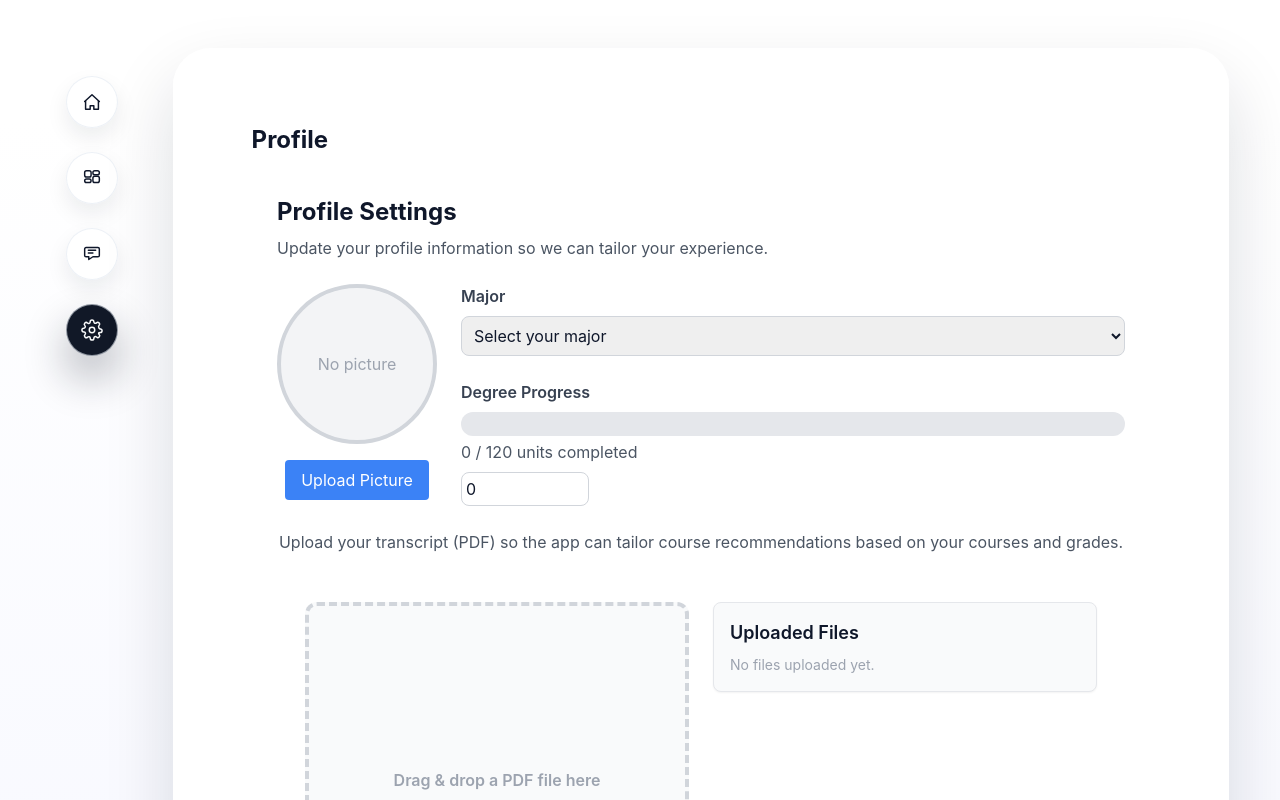
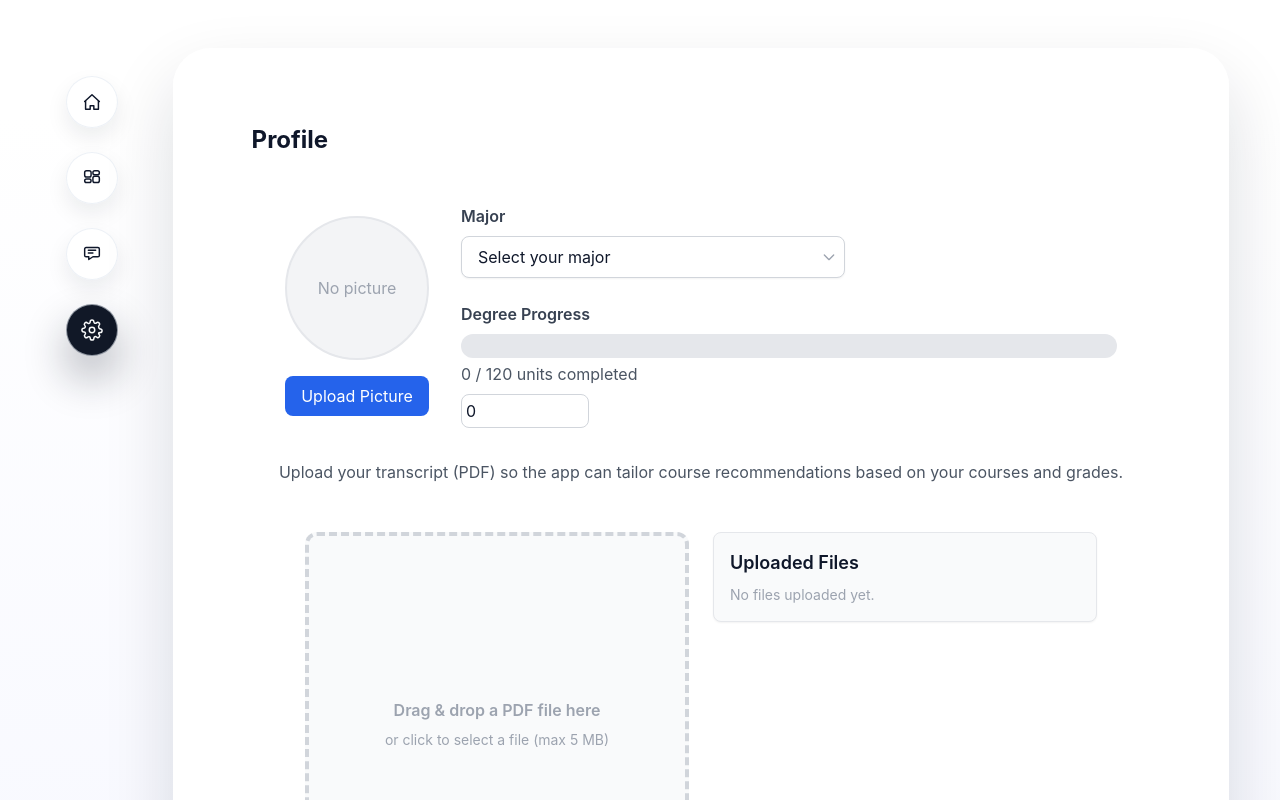
Before and after one commit to StormHacks-2025/ProjectCourseBuilder, a React app in the folder frontend/: page /settings in a window 1280 px wide. Shown: the top 800 px of the page. Built offline with nearby package versions, Linux system fonts and the light colour scheme; the HTML template or start-up script is replaced by a standard one.

Commit message:
ui changes for settings

```diff
--- a/frontend/package.json
+++ b/frontend/package.json
@@ -10,6 +10,8 @@
     "preview": "vite preview"
   },
   "dependencies": {
+    "framer-motion": "^12.23.22",
+    "lucide-react": "^0.544.0",
     "react": "^19.1.1",
     "react-dom": "^19.1.1",
     "react-router-dom": "^7.9.3"
--- a/frontend/src/settingsProfile.jsx
+++ b/frontend/src/settingsProfile.jsx
@@ -19,20 +19,15 @@ export default function SettingsProfile() {
     setProfilePic(URL.createObjectURL(file));
   }
 
-  // Example majors (you can replace with your own list)
+  // Example majors
   const majors = ["Computer Science", "Engineering", "Biology", "Business", "Psychology"];
 
   return (
-    <div className="p-6 max-w-4xl mx-auto">
-      <h1 className="text-2xl font-bold mb-2">Profile Settings</h1>
-      <p className="text-gray-600 mb-6">
-        Update your profile information so we can tailor your experience.
-      </p>
-
-      <div className="flex flex-col md:flex-row gap-6">
-        {/* Left: Profile picture upload */}
+    <div className="bg-white rounded-xl p-8 max-w-4xl mx-auto">
+      <div className="flex flex-col md:flex-row gap-8 items-center">
+        {/* Profile picture */}
         <div className="flex flex-col items-center">
-          <div className="w-40 h-40 rounded-full overflow-hidden border-4 border-gray-300 bg-gray-100 flex items-center justify-center mb-4">
+          <div className="w-36 h-36 rounded-full overflow-hidden border-2 border-gray-200 bg-gray-100 flex items-center justify-center hover:shadow-lg transition-shadow">
             {profilePic ? (
               <img src={profilePic} alt="Profile" className="w-full h-full object-cover" />
             ) : (
@@ -48,21 +43,22 @@ export default function SettingsProfile() {
           />
           <label
             htmlFor="profilePicInput"
-            className="cursor-pointer px-4 py-2 bg-blue-500 text-white rounded hover:bg-blue-600"
+            className="mt-4 px-4 py-2 bg-blue-600 text-white rounded-lg hover:bg-blue-700 cursor-pointer transition-colors"
           >
             Upload Picture
           </label>
         </div>
 
-        {/* Right: Major and degree progress */}
-        <div className="flex-1 flex flex-col gap-6">
-          {/* Major selection */}
+        {/* Profile info */}
+        <div className="flex-1 flex flex-col gap-6 w-full">
+          {/* Modern Major selection */}
           <div className="flex flex-col">
             <label className="mb-2 font-semibold text-gray-700">Major</label>
+            <div className="relative w-full max-w-sm">
               <select
                 value={major}
                 onChange={(e) => setMajor(e.target.value)}
-              className="border border-gray-300 rounded-lg p-2 focus:outline-none focus:ring-2 focus:ring-blue-500"
+                className="block w-full appearance-none bg-white border border-gray-300 rounded-lg px-4 py-2 pr-10 shadow-sm focus:outline-none focus:ring-2 focus:ring-blue-500 focus:border-blue-500"
               >
                 <option value="">Select your major</option>
                 {majors.map((m, idx) => (
@@ -71,6 +67,19 @@ export default function SettingsProfile() {
                   </option>
                 ))}
               </select>
+              {/* Custom arrow */}
+              <div className="pointer-events-none absolute inset-y-0 right-0 flex items-center px-2 text-gray-400">
+                <svg
+                  className="h-4 w-4"
+                  xmlns="http://www.w3.org/2000/svg"
+                  fill="none"
+                  viewBox="0 0 24 24"
+                  stroke="currentColor"
+                >
+                  <path strokeLinecap="round" strokeLinejoin="round" strokeWidth={2} d="M19 9l-7 7-7-7" />
+                </svg>
+              </div>
+            </div>
           </div>
 
           {/* Degree progress */}
@@ -78,7 +87,7 @@ export default function SettingsProfile() {
             <label className="mb-2 font-semibold text-gray-700">Degree Progress</label>
             <div className="w-full bg-gray-200 rounded-full h-6 overflow-hidden">
               <div
-                className="bg-blue-500 h-6"
+                className="bg-blue-600 h-6 transition-all duration-500"
                 style={{ width: `${(completedUnits / totalUnits) * 100}%` }}
               />
             </div>
@@ -86,7 +95,6 @@ export default function SettingsProfile() {
               {completedUnits} / {totalUnits} units completed
             </p>
 
-            {/* Optional: allow user to update completed units */}
             <input
               type="number"
               min="0"
```
Also changed, not shown: 1 other file (tests, documents, lock files or other folders). Lines whose indentation alone changed are shown as unchanged.
